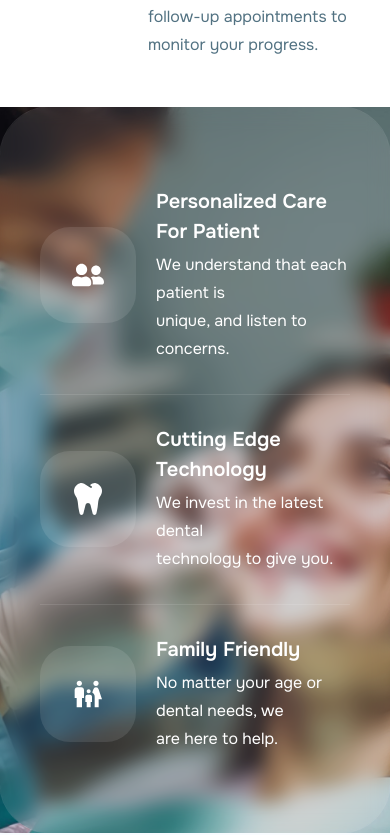
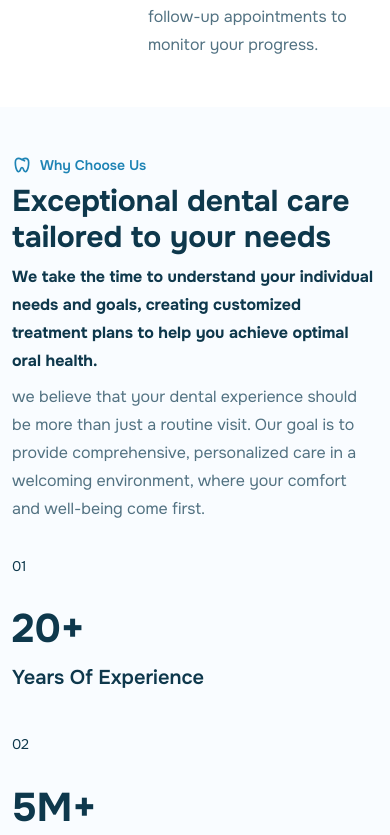
Before and after one commit to talhawebguru/primecare-dentist-website, a Next.js app: page / in a window 390 px wide. Shown: the part 5867-6702 px from the top of the page. Built offline with nearby package versions, Linux system fonts and the light colour scheme.

Commit message:
why choose responsive done

```diff
--- a/app/components/home/WhyChooseUs.jsx
+++ b/app/components/home/WhyChooseUs.jsx
@@ -73,7 +73,7 @@ const WhyChooseFeature = ({ icon, title, description, isLast }) => (
 );
 
 const WhyChooseStat = ({ label, value, index, showDivider }) => (
-  <div className="flex-1  flex flex-col gap-5 divide-[#0e384c]/10">
+  <div className="flex-1 min-w-[220px] lg:min-w-auto flex flex-col gap-5 divide-[#0e384c]/10">
     <div className="text-[#0e384c] text-sm font-normal font-onest leading-relaxed mb-2">{index}</div>
     <div className="flex flex-col gap-2.5">
       <div className="flex items-start h-12">
@@ -85,10 +85,10 @@ const WhyChooseStat = ({ label, value, index, showDivider }) => (
 );
 
 const WhyChooseUs = () => (
-  <section className="relative bg-[#f9fcff] overflow-x-hidden overflow-x-hidden">
+  <section className="relative bg-[#f9fcff] overflow-hidden">
       <div className="flex flex-col lg:flex-row w-full min-h-[700px]">
         {/* Left: Image with overlayed glassmorphism card */}
-        <div className="relative flex-1 flex items-center justify-center min-h-[500px]">
+        <div className="order-2 lg:order-1 relative flex-1 flex items-center justify-center min-h-[500px]">
           <Image
             src="/images/why-choose-bg-img.jpg"
             alt="Dentist with patient"
@@ -101,7 +101,7 @@ const WhyChooseUs = () => (
             initial={{ opacity: 0, y: 40 }}
             whileInView={{ opacity: 1, y: 0 }}
             transition={{ duration: 0.7 }}
-            className="relative z-10 w-full max-w-[540px] mx-auto px-[40px] py-[80px] bg-white/10 rounded-[50px] outline outline-1 outline-white/10 backdrop-blur-[10px] flex flex-col gap-[30px]"
+            className="relative z-10 w-[400px] m-5 md:m-0  sm:w-full max-w-[540px] mx-auto px-5 py-5 md:px-[40px] md:py-[80px] bg-white/10 rounded-[50px] outline outline-white/10 backdrop-blur-[10px] flex flex-col gap-[30px]"
           >
             {features.map((feature, idx) => (
               <WhyChooseFeature
@@ -112,10 +112,10 @@ const WhyChooseUs = () => (
             ))}
           </motion.div>
           {/* Overlay for darken effect */}
-          <div className="absolute inset-0 bg-black/20 rounded-[0px] lg:rounded-l-[0px] z-0" />
+          <div className="absolute inset-0 bg-black/20 rounded-[0px] lg:rounded-l-[0px] z-0 " />
         </div>
         {/* Right: Content */}
-        <div className="flex-1 flex flex-col justify-center px-0 lg:px-[80px] py-12 lg:py-0 bg-[#f9fcff]">
+        <div className="order-1 lg:order-2 flex-1 flex flex-col justify-center lg:px-[80px] py-12 lg:py-0 px-3 bg-[#f9fcff]">
           {/* Section Title */}
           <motion.div
             initial={{ opacity: 0, x: 40 }}
@@ -131,7 +131,7 @@ const WhyChooseUs = () => (
             initial={{ opacity: 0, x: 40 }}
             whileInView={{ opacity: 1, x: 0 }}
             transition={{ duration: 0.7, delay: 0.1 }}
-            className="text-[#0e384c] text-[40px] font-bold font-onest leading-[48px] mb-2"
+            className="text-[#0e384c] text-3xl sm:text-[40px] font-bold font-onest sm:leading-[48px] mb-2"
           >
             Exceptional dental care tailored to your needs
           </motion.h2>
@@ -158,7 +158,7 @@ const WhyChooseUs = () => (
             initial={{ opacity: 0, y: 40 }}
             whileInView={{ opacity: 1, y: 0 }}
             transition={{ duration: 0.7, delay: 0.25 }}
-            className="flex flex-row flex-wrap gap-10  justify-between gap-0 divide-x divide-[#0e384c]/10 bg-transparent"
+            className="flex flex-wrap gap-10 justify-between sm:divide-x sm:divide-[#0e384c]/10 bg-transparent"
           >
             {stats.map((stat, idx) => (
               <WhyChooseStat
```
